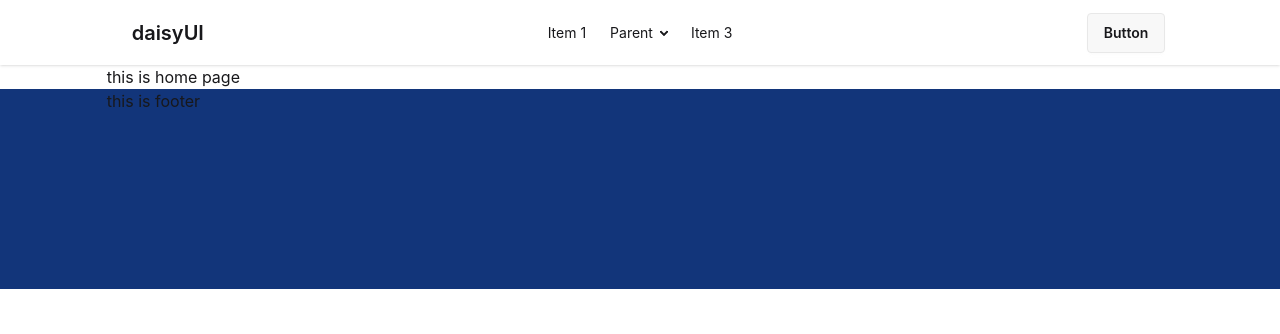
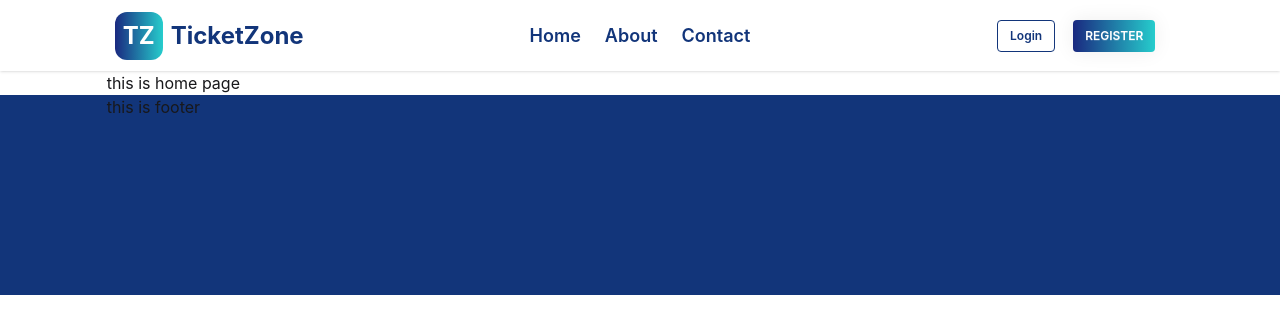
Before and after one commit to riday-kumar/ticket-zone-client-side, a React (Vite) app: page / in a window 1280 px wide. Shown: the top 334 px of the page. Built offline with nearby package versions, Linux system fonts and the light colour scheme.

Commit message:
Navbar complete and logo added

```diff
--- /dev/null
+++ b/src/components/SharedComponent/Logo.jsx
@@ -0,0 +1,14 @@
+import { Link } from "react-router";
+
+const Logo = () => {
+  return (
+    <Link to="/" className="flex justify-center items-center text-2xl gap-2">
+      <span className="bg-primary p-2 text-white logo-color font-bold rounded-xl">
+        <h1>TZ</h1>
+      </span>
+      <h1 className="font-bold text-primary">TicketZone</h1>
+    </Link>
+  );
+};
+
+export default Logo;
--- a/src/components/SharedComponent/Navbar.jsx
+++ b/src/components/SharedComponent/Navbar.jsx
@@ -1,6 +1,9 @@
+import { Link } from "react-router";
+import Logo from "./Logo";
+
 const Navbar = () => {
   return (
-    <div className="bg-base-100 shadow-sm">
+    <div className="bg-base-100 shadow-sm sticky top-0">
       <div className="navbar custom-container">
         <div className="navbar-start">
           <div className="dropdown">
@@ -23,54 +26,55 @@ const Navbar = () => {
             </div>
             <ul
               tabIndex="-1"
-              className="menu menu-sm dropdown-content bg-base-100 rounded-box z-1 mt-3 w-52 p-2 shadow"
+              className="text-primary menu menu-sm dropdown-content bg-base-100 rounded-box z-1 mt-3 w-52 p-2 shadow"
             >
               <li>
-                <a>Item 1</a>
+                <Link to="/">Home</Link>
               </li>
               <li>
-                <a>Parent</a>
-                <ul className="p-2">
-                  <li>
-                    <a>Submenu 1</a>
-                  </li>
-                  <li>
-                    <a>Submenu 2</a>
-                  </li>
-                </ul>
+                <Link to="/about">About</Link>
               </li>
               <li>
-                <a>Item 3</a>
+                <Link to="/contact">Contact</Link>
+              </li>
+              <li>
+                <Link
+                  className="btn btn-sm btn-outline btn-primary"
+                  to="/login"
+                >
+                  Login
+                </Link>
+              </li>
+              <li>
+                <Link className="btn btn-sm btn-grad" to="/register">
+                  Register
+                </Link>
               </li>
             </ul>
           </div>
-          <a className="btn btn-ghost text-xl">daisyUI</a>
+          <Logo></Logo>
         </div>
+        {/* desktop */}
         <div className="navbar-center hidden lg:flex">
-          <ul className="menu menu-horizontal px-1">
+          <ul className="menu menu-horizontal px-1 font-semibold text-[18px] text-primary">
             <li>
-              <a>Item 1</a>
+              <Link to="/">Home</Link>
             </li>
             <li>
-              <details>
-                <summary>Parent</summary>
-                <ul className="p-2 bg-base-100 w-40 z-1">
-                  <li>
-                    <a>Submenu 1</a>
-                  </li>
-                  <li>
-                    <a>Submenu 2</a>
-                  </li>
-                </ul>
-              </details>
+              <Link to="/about">About</Link>
             </li>
             <li>
-              <a>Item 3</a>
+              <Link to="/contact">Contact</Link>
             </li>
           </ul>
         </div>
-        <div className="navbar-end">
-          <a className="btn">Button</a>
+        <div className="max-md:hidden navbar-end gap-2">
+          <Link className="btn btn-sm btn-outline btn-primary" to="/login">
+            Login
+          </Link>
+          <Link className="btn btn-sm btn-grad" to="/register">
+            Register
+          </Link>
         </div>
       </div>
     </div>
--- a/src/index.css
+++ b/src/index.css
@@ -10,3 +10,52 @@
 .custom-container {
   @apply md:w-11/12 xl:w-10/12 mx-auto;
 }
+
+.custom-btn {
+  background-image: linear-gradient(
+    to right,
+    #1a2980 0%,
+    #26d0ce 51%,
+    #1a2980 100%
+  );
+  text-transform: uppercase;
+  transition: 0.5s;
+  box-shadow: 0 0 20px #eee;
+}
+
+.logo-color {
+  background-image: linear-gradient(
+    to right,
+    #1a2980 0%,
+    #26d0ce 51%,
+    #1a2980 100%
+  );
+  background-size: 200% auto;
+}
+
+.btn-grad {
+  background-image: linear-gradient(
+    to right,
+    #1a2980 0%,
+    #26d0ce 51%,
+    #1a2980 100%
+  );
+}
+
+.btn-grad {
+  margin: 10px;
+  text-align: center;
+  text-transform: uppercase;
+  transition: 0.5s;
+  background-size: 200% auto;
+  color: white;
+  box-shadow: 0 0 20px #eee;
+  outline: none;
+  border: none;
+}
+
+.btn-grad:hover {
+  background-position: right center;
+  color: #fff;
+  text-decoration: none;
+}
```
